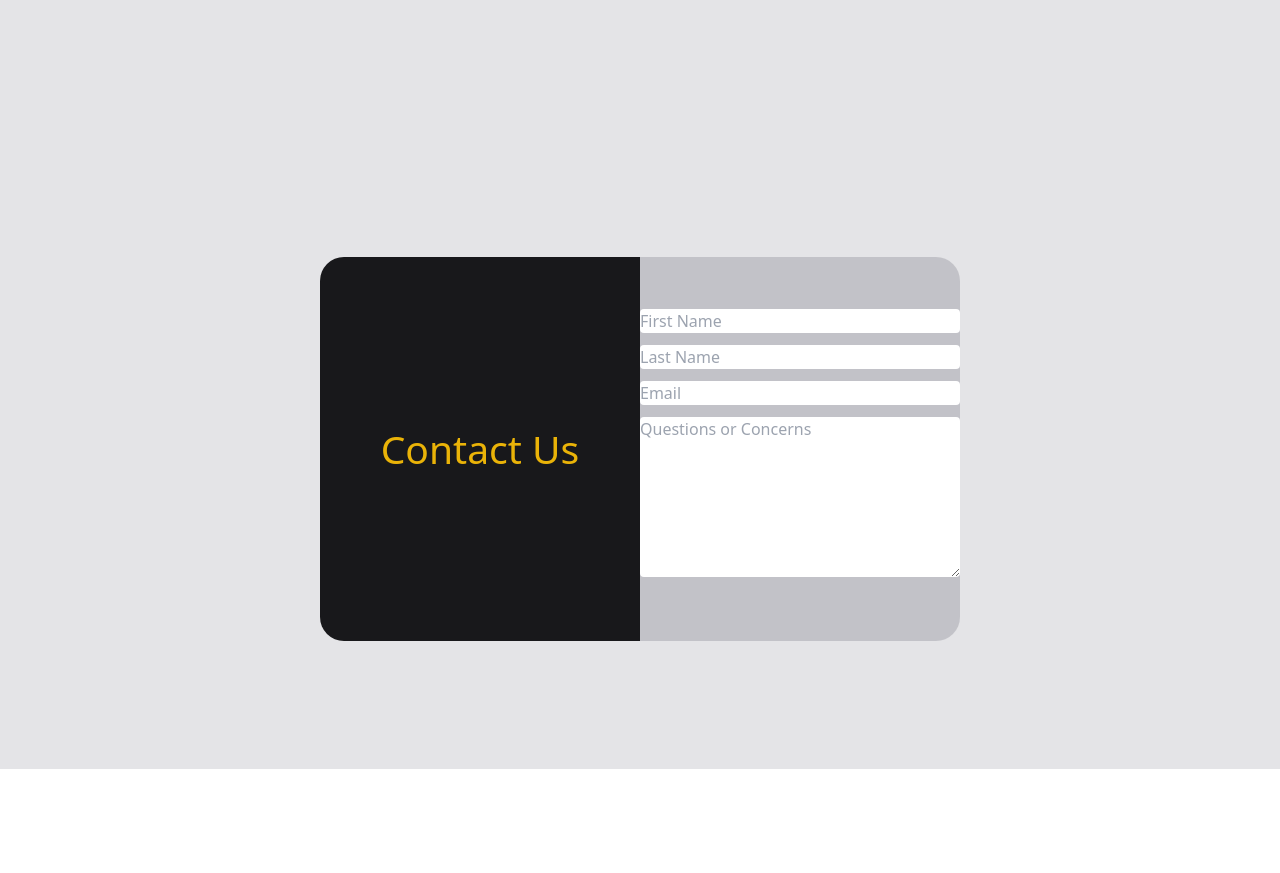
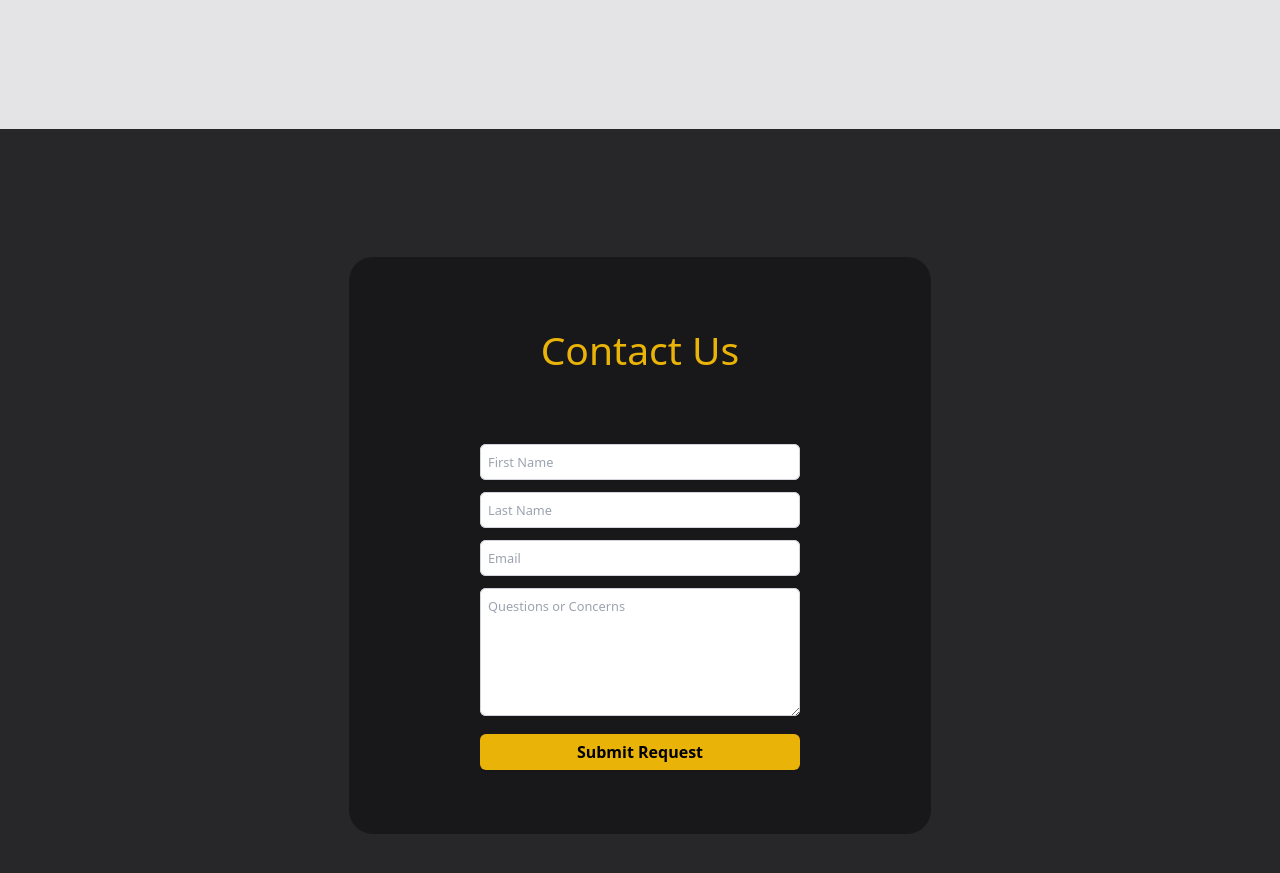
Before and after one commit to TaylerWaddle/supps-shop, a React (Vite) app in the folder supps-shop/: page / in a window 1280 px wide. Shown: the part 2080-2953 px from the top of the page. Before the commit the page ends 2849 px from the top, so only its background shows below. Built offline with nearby package versions, Linux system fonts and the light colour scheme; a web font is replaced by a local one.

Commit message:
changed contact-us styling

```diff
--- a/supps-shop/src/components/contact-us.component.jsx
+++ b/supps-shop/src/components/contact-us.component.jsx
@@ -1,33 +1,41 @@
 const ContactUs = () => {
   return (
-    <div className="flex h-fit w-full items-center justify-center bg-zinc-200 pb-32 pt-32">
-      {/* Contact Us Header */}
-      <div className="flex h-96 w-1/4 items-center justify-center rounded-l-3xl bg-zinc-900">
-        <span className="text-4xl text-yellow-500">Contact Us</span>
-      </div>
-      {/* Form */}
-      <form className="flex h-3/4 h-96 w-1/4 flex-col items-center justify-center rounded-r-3xl bg-zinc-400 bg-opacity-50">
+    <div className="flex h-fit w-full items-center justify-center bg-zinc-800 py-32">
+      <div className="flex h-fit w-fit flex-col items-center justify-evenly rounded-3xl bg-zinc-900">
+        <span className="py-16 text-4xl text-yellow-500 sm:px-24 md:px-48">
+          Contact Us
+        </span>
+        <form className="flex h-fit w-1/4 flex-col items-center justify-center rounded-r-3xl bg-zinc-900 pb-16">
           <input
             type="text"
             placeholder="First Name"
-          className="mb-3 w-80 rounded"
+            className="mb-3 block w-80 rounded rounded-md border-0 py-1.5 pl-2 text-gray-900 shadow-sm ring-1 ring-inset ring-gray-300 placeholder:text-gray-400 focus:ring-2 sm:text-sm sm:leading-6"
           ></input>
           <input
             type="text"
             placeholder="Last Name"
-          className="mb-3 w-80 rounded"
+            className="mb-3 block w-80 rounded rounded-md border-0 py-1.5 pl-2 text-gray-900 shadow-sm ring-1 ring-inset ring-gray-300 placeholder:text-gray-400 focus:ring-2 sm:text-sm sm:leading-6"
           ></input>
           <input
             type="email"
             placeholder="Email"
-          className="mb-3 w-80 rounded"
+            className="mb-3 block w-80 rounded rounded-md border-0 py-1.5 pl-2 text-gray-900 shadow-sm ring-1 ring-inset ring-gray-300 placeholder:text-gray-400 focus:ring-2 sm:text-sm sm:leading-6"
           ></input>
           <textarea
             type="textfield"
             placeholder="Questions or Concerns"
-          className="mb-3 min-h-40 w-80 rounded"
+            className="mb-3 block min-h-32 w-80 rounded rounded-md border-0 py-1.5 pl-2 text-gray-900 shadow-sm ring-1 ring-inset ring-gray-300 placeholder:text-gray-400 focus:ring-2 sm:text-sm sm:leading-6"
           ></textarea>
+          <div className="flex w-80 justify-center">
+            <button
+              type="submit"
+              className="text-md mt-1.5 w-full rounded-md bg-yellow-500 px-3 py-1.5 font-semibold leading-6 text-black shadow-sm hover:bg-yellow-500/85 hover:text-black focus-visible:outline focus-visible:outline-2 focus-visible:outline-offset-2"
+            >
+              Submit Request
+            </button>
+          </div>
         </form>
+      </div>
     </div>
   );
 };
```
Lines whose indentation alone changed are shown as unchanged.
